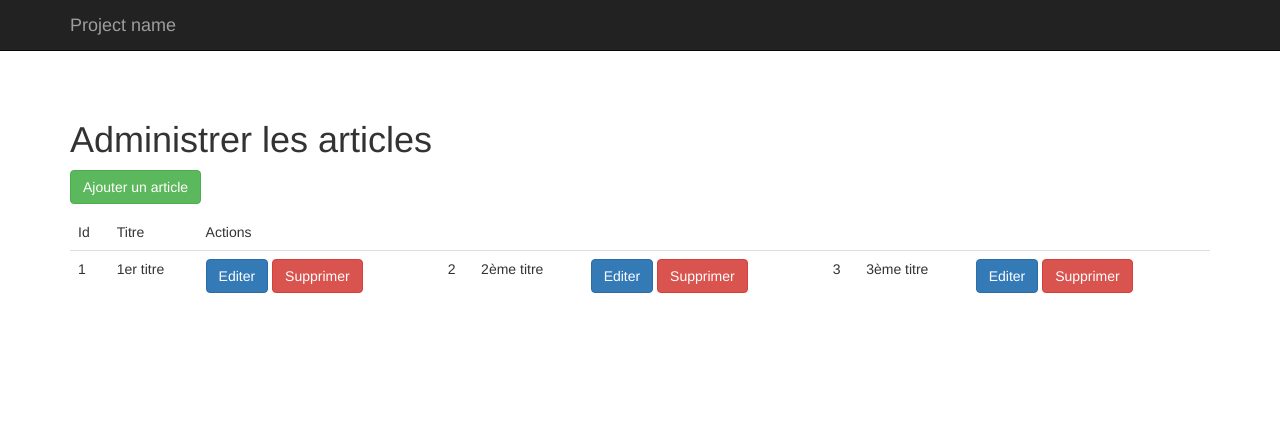
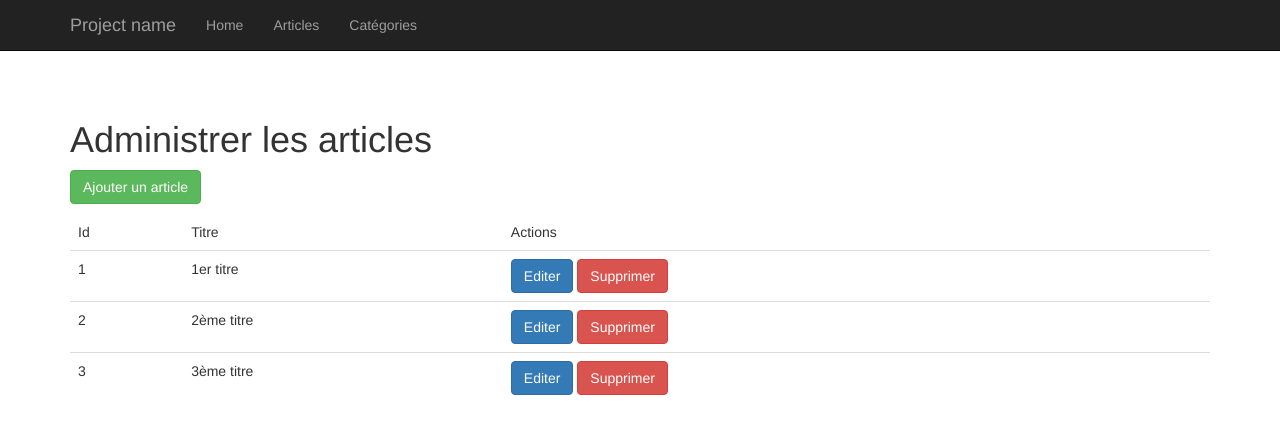
Before and after one commit to jeremgg/POO-MVC-blog_base, a PHP site: page /index.php?p=admin.posts.index in a window 1280 px wide. Shown: the top 434 px of the page. Run offline with PHP 8.4, Linux system fonts and the light colour scheme; a user stored in the database is signed in; data comes from the database, SQL or seed files in the repository.

Commit message:
Add navigations links &  fix the display bug in the admin part

```diff
--- a/app/Views/admin/categories/index.php
+++ b/app/Views/admin/categories/index.php
@@ -16,7 +16,7 @@
     <tbody>
         <!-- Lister toutes les catégories et les afficher -->
         <?php foreach ($items as $category): ?>
-
+            <tr>
                 <td><?= $category->id; ?></td>
                 <td><?= $category->titre; ?></td>
                 <td>
@@ -28,8 +28,7 @@
                         <button type="submit" class="btn btn-danger">Supprimer</button>
                     </form>
                 </td>
-
-
+            </tr>
         <?php endforeach; ?>
     </tbody>
 </table>
--- a/app/Views/admin/posts/index.php
+++ b/app/Views/admin/posts/index.php
@@ -19,7 +19,7 @@
     <tbody>
         <!-- Lister tous les articles et les afficher -->
         <?php foreach ($posts as $post): ?>
-
+            <tr>
                 <td><?= $post->id; ?></td>
                 <td><?= $post->titre; ?></td>
                 <td>
@@ -31,8 +31,7 @@
                         <button type="submit" class="btn btn-danger">Supprimer</button>
                     </form>
                 </td>
-
-
+            </tr>
         <?php endforeach; ?>
     </tbody>
 </table>
--- a/app/Views/templates/default.php
+++ b/app/Views/templates/default.php
@@ -1,40 +1,25 @@
+<?php include("includes/header.php"); ?>
 
-<!DOCTYPE html>
-<html lang="en">
-  <head>
-    <meta charset="utf-8">
-    <meta http-equiv="X-UA-Compatible" content="IE=edge">
-    <meta name="viewport" content="width=device-width, initial-scale=1">
-    <!-- The above 3 meta tags *must* come first in the head; any other head content must come *after* these tags -->
-    <meta name="description" content="">
-    <meta name="author" content="">
+    <li><a href="index.php">Home</a></li>
 
-    <title><?= App::getInstance()->title; ?></title>
+    <?php if(isset($_GET['p'])) : ?>
+        <?php switch($_GET['p']) :
+            case 'posts.single' : ?>
+                <li><a href="index.php?p=admin.posts.index">Admin</a></li>
+                <?php break; ?>
 
-    <!-- Bootstrap core CSS -->
-    <link href="https://maxcdn.bootstrapcdn.com/bootstrap/3.3.7/css/bootstrap.min.css" rel="stylesheet">
-  </head>
+            <?php case "posts.category": ?>
+                <li><a href="index.php?p=admin.posts.index">Admin</a></li>
+                <?php break; ?>
 
-  <body>
+            <?php default: ?>
+                <li><a href="index.php?p=admin.posts.index">Articles</a></li>
+                <li><a href="index.php?p=admin.categories.index">Catégories</a></li>
+        <?php endswitch; ?>
 
-    <nav class="navbar navbar-inverse navbar-fixed-top">
-      <div class="container">
-        <div class="navbar-header">
-          <a class="navbar-brand" href="index.php">Project name</a>
-        </div>
-      </div>
-    </nav>
+    <?php else : ?>
+        <li><a href="index.php?p=admin.posts.index">Admin</a></li>
+    <?php endif; ?>
 
-    <div class="container">
 
-      <div class="starter-template" style="padding-top: 100px">
-        <?php
-          /**
-           * variable qui contient le contenu des pages
-           */
-          echo $content;
-        ?>
-      </div>
-    </div><!-- /.container -->
-  </body>
-</html>
+<?php include("includes/footer.php"); ?>
--- /dev/null
+++ b/app/Views/templates/includes/footer.php
@@ -0,0 +1,17 @@
+                    </ul>
+                </div><!--/.nav-collapse -->
+            </div>
+        </nav>
+
+        <div class="container">
+            <div class="starter-template" style="padding-top: 100px">
+                <?php
+                /**
+                 * variable qui contient le contenu des pages
+                 */
+                echo $content;
+                ?>
+            </div>
+        </div><!-- /.container -->
+    </body>
+</html>
--- /dev/null
+++ b/app/Views/templates/includes/header.php
@@ -0,0 +1,24 @@
+<!DOCTYPE html>
+<html lang="en">
+    <head>
+        <meta charset="utf-8">
+        <meta http-equiv="X-UA-Compatible" content="IE=edge">
+        <meta name="viewport" content="width=device-width, initial-scale=1">
+        <!-- The above 3 meta tags *must* come first in the head; any other head content must come *after* these tags -->
+        <meta name="description" content="">
+        <meta name="author" content="">
+
+        <title><?= App::getInstance()->title; ?></title>
+
+        <!-- Bootstrap core CSS -->
+        <link href="https://maxcdn.bootstrapcdn.com/bootstrap/3.3.7/css/bootstrap.min.css" rel="stylesheet">
+    </head>
+
+    <body>
+        <nav class="navbar navbar-inverse navbar-fixed-top">
+            <div class="container">
+                <div class="navbar-header">
+                    <a class="navbar-brand" href="index.php">Project name</a>
+                </div>
+                <div id="navbar" class="collapse navbar-collapse">
+                    <ul class="nav navbar-nav">
```
Lines whose indentation alone changed are shown as unchanged.
